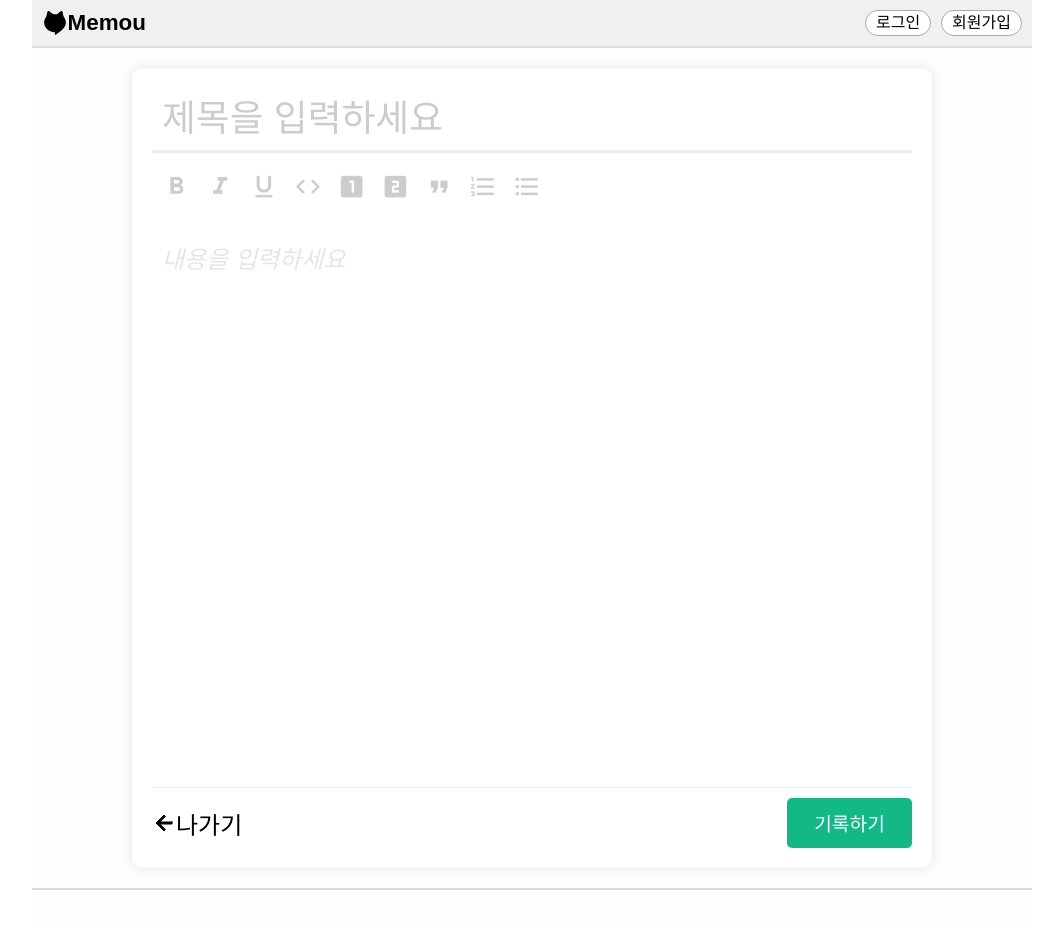
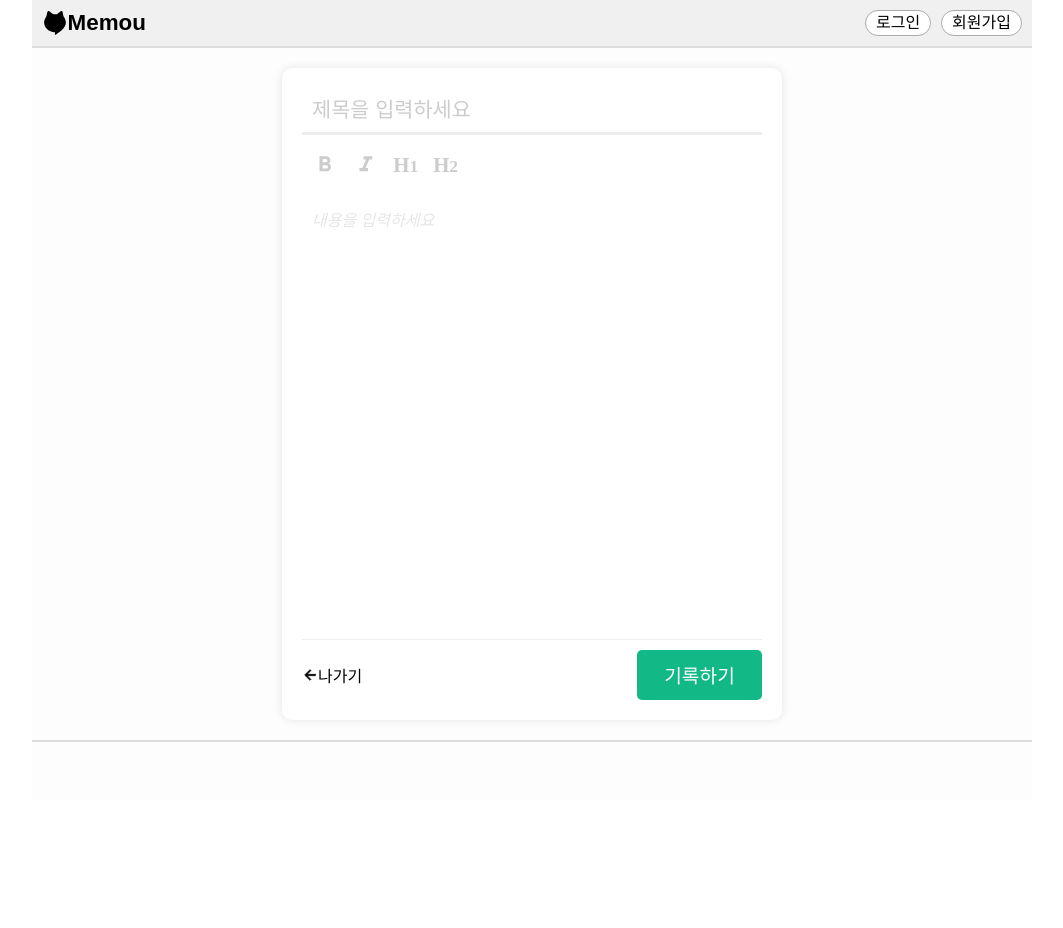
Before and after one commit to memomou/memo_frontend, a React (Create React App) app: page /post/new in a window 1280 px wide. Shown: the top 928 px of the page, without its empty margins (108-1171 px from the left). After the commit the page ends 800 px from the top, so only its background shows below. Built offline with nearby package versions, Linux system fonts and the light colour scheme; no server answers.

Commit message:
Fix: Editor Toolbar 관련 CSS 변경

```diff
--- a/src/App.css
+++ b/src/App.css
@@ -1,9 +1,10 @@
 /* https://github.com/hankchizljaw/modern-css-reset */
 @import url("https://fonts.googleapis.com/icon?family=Material+Icons");
 
+
 :root {
-  --font-size-base: 1.5rem;
-  --font-size-title: 2.3rem;
+  --font-size-base: 1.0rem;
+  --font-size-title: 1.3rem;
 }
 
 body {
--- a/src/components/PostForm.style.ts
+++ b/src/components/PostForm.style.ts
@@ -10,7 +10,7 @@ export const PostForm = css`
   border-radius: 10px;
   background-color: white;
   flex: 1;
-  max-width: 800px;
-  aspect-ratio: 6 / 6;
+  max-width: 500px;
+  min-height: -webkit-fill-available;
   font-size: var(--font-size-base);
 `;
--- a/src/components/SlateEditor/SlateEditor.tsx
+++ b/src/components/SlateEditor/SlateEditor.tsx
@@ -52,13 +52,28 @@ function SlateEditor({
       }}
     >
       <Toolbar className="toolbar">
-            <MarkButton format="bold" icon="format_bold" />
-            <MarkButton format="italic" icon="format_italic" />
-            <MarkButton format="underline" icon="format_underlined" />
-            <MarkButton format="code" icon="code" />
-            <BlockButton format="heading-one" icon="looks_one" />
-            <BlockButton format="heading-two" icon="looks_two" />
-            <BlockButton format="block-quote" icon="format_quote" />
+            <MarkButton format="bold" icon="format_bold">
+              <svg xmlns="http://www.w3.org/2000/svg" fill="currentColor" viewBox="0 0 24 24" stroke="currentColor" height="1em" width="1em" strokeWidth="0">
+                <path d="M15.6 10.79c.97-.67 1.65-1.77 1.65-2.79 0-2.26-1.75-4-4-4H7v14h7.04c2.09 0 3.71-1.7 3.71-3.79 0-1.52-.86-2.82-2.15-3.42zM10 6.5h3c.83 0 1.5.67 1.5 1.5s-.67 1.5-1.5 1.5h-3v-3zm3.5 9H10v-3h3.5c.83 0 1.5.67 1.5 1.5s-.67 1.5-1.5 1.5z" />
+              </svg>
+            </MarkButton>
+            <MarkButton format="italic" icon="format_italic">
+              <svg xmlns="http://www.w3.org/2000/svg" fill="currentColor" viewBox="0 0 24 24" stroke="currentColor" height="1em" width="1em" strokeWidth="0">
+                <path d="M10 4v3h2.21l-3.42 8H6v3h8v-3h-2.21l3.42-8H18V4z" />
+              </svg>
+            </MarkButton>
+            <BlockButton format="heading-one" icon="looks_one" style={{innerHeight: "2.4rem"}}>
+            <div style={{fontFamily: "serif", fontWeight:"bold", fontSize:"1.3rem"}}>
+            <span>H</span>
+              <span style={{fontFamily: "serif", fontSize:"1.1rem"}}>1</span>
+            </div>
+            </BlockButton>
+            <BlockButton format="heading-two" icon="looks_two">
+            <div style={{fontFamily: "serif", fontWeight:"bold", fontSize:"1.3rem"}}>
+            <span>H</span>
+              <span style={{fontFamily: "serif", fontSize:"1.1rem"}}>2</span>
+            </div>
+            </BlockButton>
             <BlockButton format="numbered-list" icon="format_list_numbered" />
             <BlockButton format="bulleted-list" icon="format_list_bulleted" />
       </Toolbar>
--- a/src/components/SlateEditor/components.tsx
+++ b/src/components/SlateEditor/components.tsx
@@ -30,6 +30,8 @@ export const Button = React.forwardRef(
             : active
             ? "black"
             : "#ccc"};
+          display: flex;
+          align-items: center;
         `
       )}
     />
@@ -84,12 +86,15 @@ export const Toolbar = React.forwardRef(({ className, ...props }: any, ref) => (
         position: relative;
         padding: 10px;
         margin-bottom: 2px;
+        display: flex;
+        height: 2.5rem;
+        font-size: 1.6rem;
       `
     )}
   />
 ));
 
-export const BlockButton = ({ format, icon }) => {
+export const BlockButton = ({ format, icon, children }: any) => {
   const editor = useSlate();
   return (
     <Button
@@ -99,12 +104,12 @@ export const BlockButton = ({ format, icon }) => {
         toggleBlock(editor, format);
       }}
     >
-      <Icon>{icon}</Icon>
+      {children ?? ''}
     </Button>
   );
 };
 
-export const MarkButton = ({ format, icon }) => {
+export const MarkButton = ({ format, icon, children }: any) => {
   const editor = useSlate();
   return (
     <Button
@@ -114,7 +119,7 @@ export const MarkButton = ({ format, icon }) => {
         toggleMark(editor, format);
       }}
     >
-      <Icon>{icon}</Icon>
+      {children ?? ''}
     </Button>
   );
 };
--- a/src/views/pages/root/Content.style.ts
+++ b/src/views/pages/root/Content.style.ts
@@ -12,14 +12,15 @@ export const ContentContainer = styled.div`
     }
     .recentPosts {
       display: grid;
-      grid-template-columns: repeat(auto-fill, minmax(250px, 1fr));
+      grid-template-columns: repeat(auto-fill, minmax(200px, 1fr));
       gap: 20px;
       .post {
-        aspect-ratio: 8 / 5;
         background-color: white;
         padding: 20px;
         border-radius: 10px;
         box-shadow: 0 0 10px rgba(0, 0, 0, 0.1);
+        height: 100%;
+        min-height: 200px;
         .title {
           -webkit-box-orient: vertical;
           -webkit-line-clamp: 1;
```
